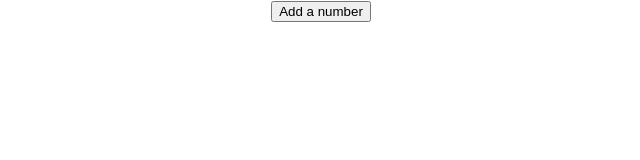
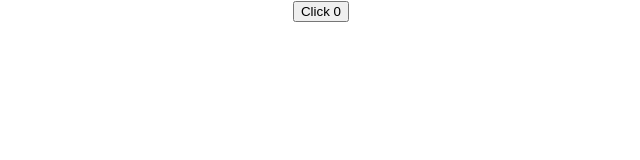
Before and after one commit to jigenji/react-tutorial-hooks, a React (Create React App) app: page / in a window 1280 px wide. Shown: the top 160 px of the page, without its empty margins (319-959 px from the left). Built offline with nearby package versions, Linux system fonts and the light colour scheme.

Commit message:
add the ClassCounterOne function to test the usedEffect feature

```diff
--- a/src/App.js
+++ b/src/App.js
@@ -1,15 +1,11 @@
 import React from 'react';
 import './App.css';
-import HookCounterFour from './components/HookCounterFour';
-import HookCounterThree from './components/HookCounterThree';
-// import ClassCounter from './components/ClassCounter';
-// import HookCounter from './components/HookCounter'
-// import HookCounterTwo from './components/HookCounterTwo';
+import ClassCounterOne from './components/ClassCounterOne';
 
 function App() {
   return (
     <div className="App">
-      <HookCounterFour />
+      <ClassCounterOne />
     </div>
   );
 }
--- /dev/null
+++ b/src/components/ClassCounterOne.js
@@ -0,0 +1,19 @@
+import React, {useState, useEffect} from 'react'
+
+function ClassCounterOne() {
+    const [ count, setCount ] = useState(0)
+
+    // set the page title to specific value
+    // as default useEffect run after every rendering
+    useEffect(()=>{
+        document.title = `you clicked ${count} times`
+    })
+
+    return (
+        <div>
+            <button onClick={()=>setCount(previousCount => previousCount+1 )}>Click {count}</button>
+        </div>
+    )
+}
+
+export default ClassCounterOne
```
